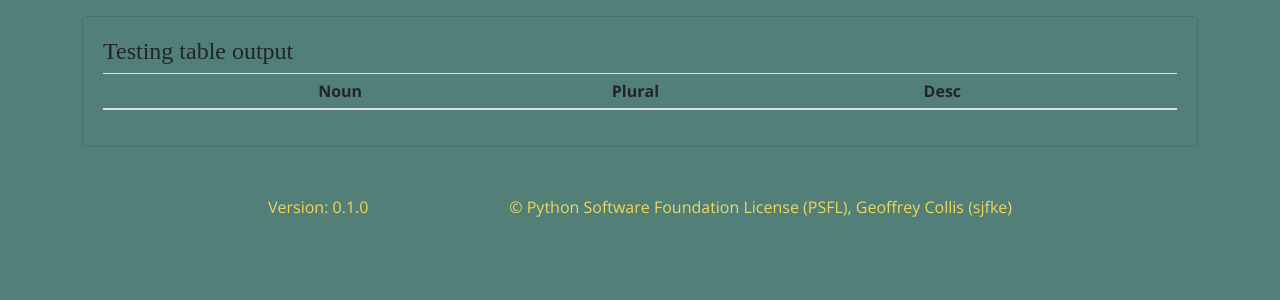
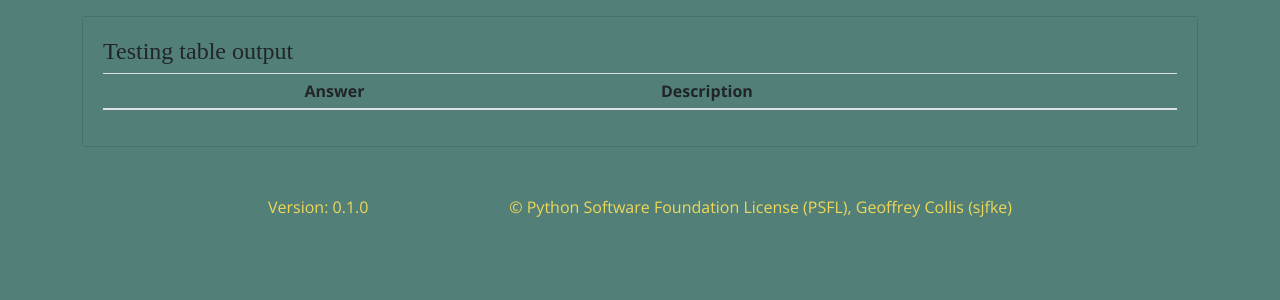
Before and after one commit to sjfke/flask-play, a Flask app: page /nouns-table-result in a window 1280 px wide. Shown: the part 58-358 px from the top of the page. Run offline with Flask 2, Linux system fonts and the light colour scheme; lists and menus that the app fills with data are empty; some libraries are stand-ins or nearby versions; some web fonts are replaced.

Commit message:
update table columns and content, add success selection logic

```diff
--- a/templates/nouns-table-result.html
+++ b/templates/nouns-table-result.html
@@ -15,15 +15,18 @@
             <th scope="col"></th>
             <th scope="col"></th>
             <th scope="col"></th>
-            <th scope="col">Noun</th>
-            <th scope="col">Plural</th>
-            <th scope="col">Desc</th>
+            <th scope="col">Answer</th>
+            <th scope="col">Description</th>
         </tr>
         </thead>
         <tbody>
         {% for item in data %}
+            {% if item.Correct is eq 'y' %}
+            <tr class="table-success">
+            {% else %}
             <tr>
-            <th scope="row">Q01</th>
+            {% endif %}
+                <th scope="row">{{ item.Label }}</th>
                 <td>
                     {% if item.Correct is eq 'y' and item.Opt1 is eq item.Ans %}
                     <img src="{{ url_for('static', filename='bootstrap-icons/check2-circle.svg') }}" alt="Check2Circle"
@@ -60,9 +63,8 @@
                          height="12">&nbsp;{{ item.Opt3 }}
                     {% endif %}
                 </td>
-            <td>{{ item.Noun }}</td>
-            <td>{{ item.Plural }}</td>
-            <td>{{ item.Desc }}</td>
+                <td><i>{{ item.Ans }}&nbsp;{{ item.Noun }}</i></td>
+                <td><i>{{ item.Desc }}</i></td>
             </tr>
         {% endfor %}
         </tbody>
```
Lines whose indentation alone changed are shown as unchanged.
